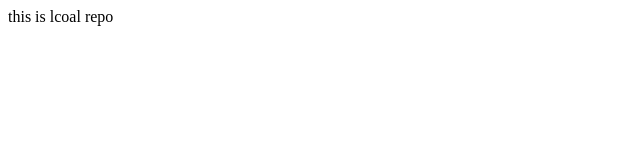
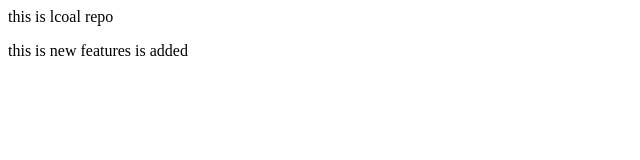
Before and after one commit to Abdulrahmanhaider/localReposi, a plain HTML site: page index.html in a window 1280 px wide. Shown: the whole page, without its empty margins (0-640 px from the left). Drawn offline with Linux system fonts and the light colour scheme.

Commit message:
add new features

```diff
--- a/index.html
+++ b/index.html
@@ -1 +1,2 @@
 <p>this is lcoal repo <p>
+    <p>this is new features is added<p>
```
